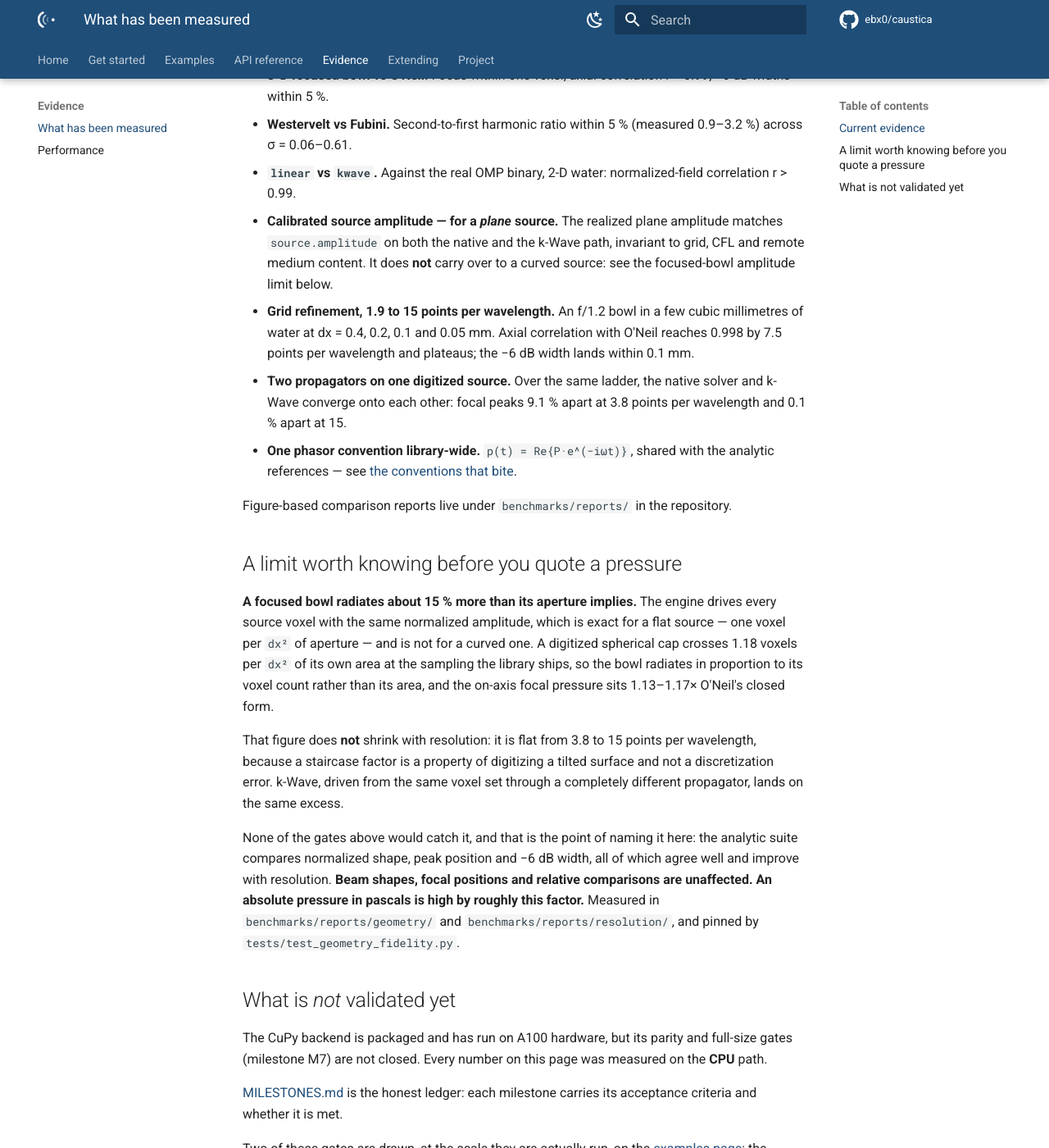
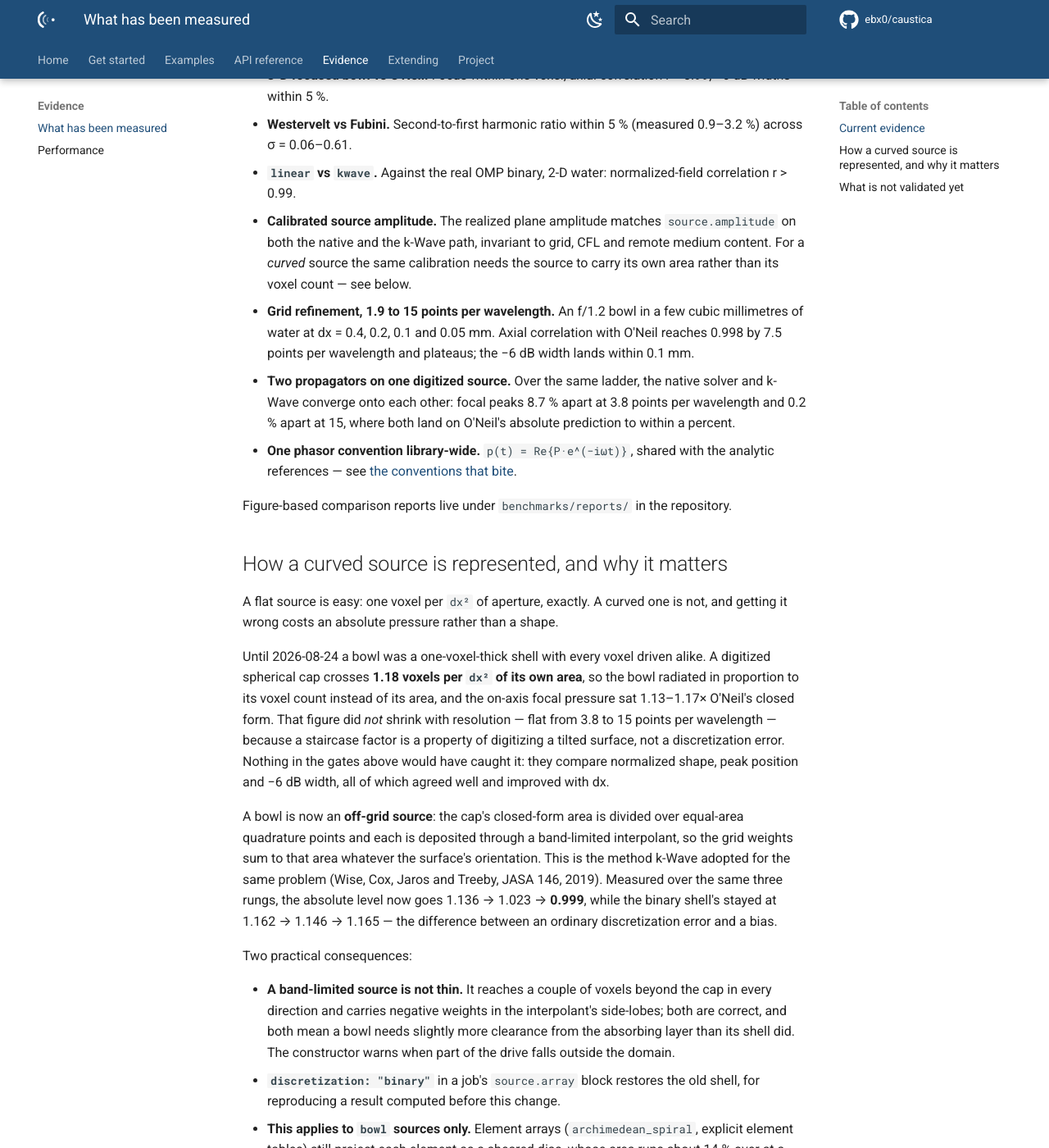
Before and after one commit to ebx0/caustica, an MkDocs documentation site: the page built from docs/validation.md, in a window 1280 px wide and 1400 px high, scrolled down 468 px. Shown: the whole window at 82% size. Built offline with MkDocs 1.6.1 and Material for MkDocs 9.7.7, drawn with Linux system fonts in a browser that asks for light colours; comment, search, counter and statistics services are not loaded; some of the changed text lies outside the part shown.

Commit message:
docs: record what the source change moves and what it leaves alone
The bowl amplitude limit was a known issue in this file yesterday; it is
now a Changed entry with the measured before and after, because every
absolute pressure a bowl produces has moved and a reader who quotes one
needs to know which side of the change it came from.

What it leaves alone is worth the same space: element arrays still
project each element as a sheared disc, about 14% over-area at a
28-degree rim tilt, and nothing has measured what fixing them the same
way would move.

```diff
--- a/docs/validation.md
+++ b/docs/validation.md
@@ -19,45 +19,65 @@ automated under `pytest`, and a milestone does not close until its gate is green
   0.9–3.2 %) across σ = 0.06–0.61.
 - **`linear` vs `kwave`.** Against the real OMP binary, 2-D water:
   normalized-field correlation r > 0.99.
-- **Calibrated source amplitude — for a *plane* source.** The realized plane
-  amplitude matches `source.amplitude` on both the native and the k-Wave path,
-  invariant to grid, CFL and remote medium content. It does **not** carry over
-  to a curved source: see the focused-bowl amplitude limit below.
+- **Calibrated source amplitude.** The realized plane amplitude matches
+  `source.amplitude` on both the native and the k-Wave path, invariant to grid,
+  CFL and remote medium content. For a *curved* source the same calibration
+  needs the source to carry its own area rather than its voxel count — see
+  below.
 - **Grid refinement, 1.9 to 15 points per wavelength.** An f/1.2 bowl in a few
   cubic millimetres of water at dx = 0.4, 0.2, 0.1 and 0.05 mm. Axial
   correlation with O'Neil reaches 0.998 by 7.5 points per wavelength and
   plateaus; the −6 dB width lands within 0.1 mm.
 - **Two propagators on one digitized source.** Over the same ladder, the native
-  solver and k-Wave converge onto each other: focal peaks 9.1 % apart at 3.8
-  points per wavelength and 0.1 % apart at 15.
+  solver and k-Wave converge onto each other: focal peaks 8.7 % apart at 3.8
+  points per wavelength and 0.2 % apart at 15, where both land on O'Neil's
+  absolute prediction to within a percent.
 - **One phasor convention library-wide.** `p(t) = Re{P·e^(−iωt)}`, shared with
   the analytic references — see [the conventions that bite](conventions.md).
 
 Figure-based comparison reports live under `benchmarks/reports/` in the
 repository.
 
-## A limit worth knowing before you quote a pressure
+## How a curved source is represented, and why it matters
 
-**A focused bowl radiates about 15 % more than its aperture implies.** The
-engine drives every source voxel with the same normalized amplitude, which is
-exact for a flat source — one voxel per `dx²` of aperture — and is not for a
-curved one. A digitized spherical cap crosses 1.18 voxels per `dx²` of its own
-area at the sampling the library ships, so the bowl radiates in proportion to
-its voxel count rather than its area, and the on-axis focal pressure sits
-1.13–1.17× O'Neil's closed form.
+A flat source is easy: one voxel per `dx²` of aperture, exactly. A curved one
+is not, and getting it wrong costs an absolute pressure rather than a shape.
 
-That figure does **not** shrink with resolution: it is flat from 3.8 to 15
-points per wavelength, because a staircase factor is a property of digitizing a
-tilted surface and not a discretization error. k-Wave, driven from the same
-voxel set through a completely different propagator, lands on the same excess.
+Until 2026-08-24 a bowl was a one-voxel-thick shell with every voxel driven
+alike. A digitized spherical cap crosses **1.18 voxels per `dx²` of its own
+area**, so the bowl radiated in proportion to its voxel count instead of its
+area, and the on-axis focal pressure sat 1.13–1.17× O'Neil's closed form. That
+figure did *not* shrink with resolution — flat from 3.8 to 15 points per
+wavelength — because a staircase factor is a property of digitizing a tilted
+surface, not a discretization error. Nothing in the gates above would have
+caught it: they compare normalized shape, peak position and −6 dB width, all of
+which agreed well and improved with dx.
 
-None of the gates above would catch it, and that is the point of naming it
-here: the analytic suite compares normalized shape, peak position and −6 dB
-width, all of which agree well and improve with resolution. **Beam shapes,
-focal positions and relative comparisons are unaffected. An absolute pressure
-in pascals is high by roughly this factor.** Measured in
-`benchmarks/reports/geometry/` and `benchmarks/reports/resolution/`, and pinned
-by `tests/test_geometry_fidelity.py`.
+A bowl is now an **off-grid source**: the cap's closed-form area is divided
+over equal-area quadrature points and each is deposited through a band-limited
+interpolant, so the grid weights sum to that area whatever the surface's
+orientation. This is the method k-Wave adopted for the same problem (Wise, Cox,
+Jaros and Treeby, JASA 146, 2019). Measured over the same three rungs, the
+absolute level now goes 1.136 → 1.023 → **0.999**, while the binary shell's
+stayed at 1.162 → 1.146 → 1.165 — the difference between an ordinary
+discretization error and a bias.
+
+Two practical consequences:
+
+- **A band-limited source is not thin.** It reaches a couple of voxels beyond
+  the cap in every direction and carries negative weights in the interpolant's
+  side-lobes; both are correct, and both mean a bowl needs slightly more
+  clearance from the absorbing layer than its shell did. The constructor warns
+  when part of the drive falls outside the domain.
+- **`discretization: "binary"`** in a job's `source.array` block restores the
+  old shell, for reproducing a result computed before this change.
+- **This applies to `bowl` sources only.** Element arrays
+  (`archimedean_spiral`, explicit element tables) still project each element as
+  a sheared disc, whose area runs about 14 % over at a 28° rim tilt. Same
+  defect, same available cure, not yet measured.
+
+Measured in `benchmarks/reports/geometry/` and `benchmarks/reports/resolution/`;
+pinned by `tests/test_geometry_fidelity.py` and `tests/test_sources.py`.
 
 ## What is *not* validated yet
 
```
Also changed, not shown: CHANGELOG.md (+47 -19 lines).
